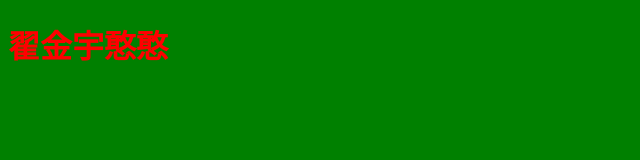
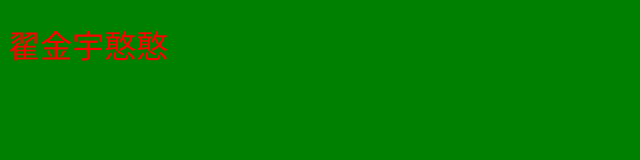
Before and after one commit to 1789092320/liushangshang, a plain HTML site: page index.html in a window 1280 px wide. Shown: the whole page, without its empty margins (0-640 px from the left). Drawn offline with Linux system fonts and the light colour scheme.

Commit message:
最新跳过暂存区

```diff
--- a/index.css
+++ b/index.css
@@ -4,4 +4,5 @@ body {
 
 h1 {
     color: red;
+    font-weight: 400;
 }
--- a/index.js
+++ b/index.js
@@ -0,0 +1 @@
+console.log('对了');
```
